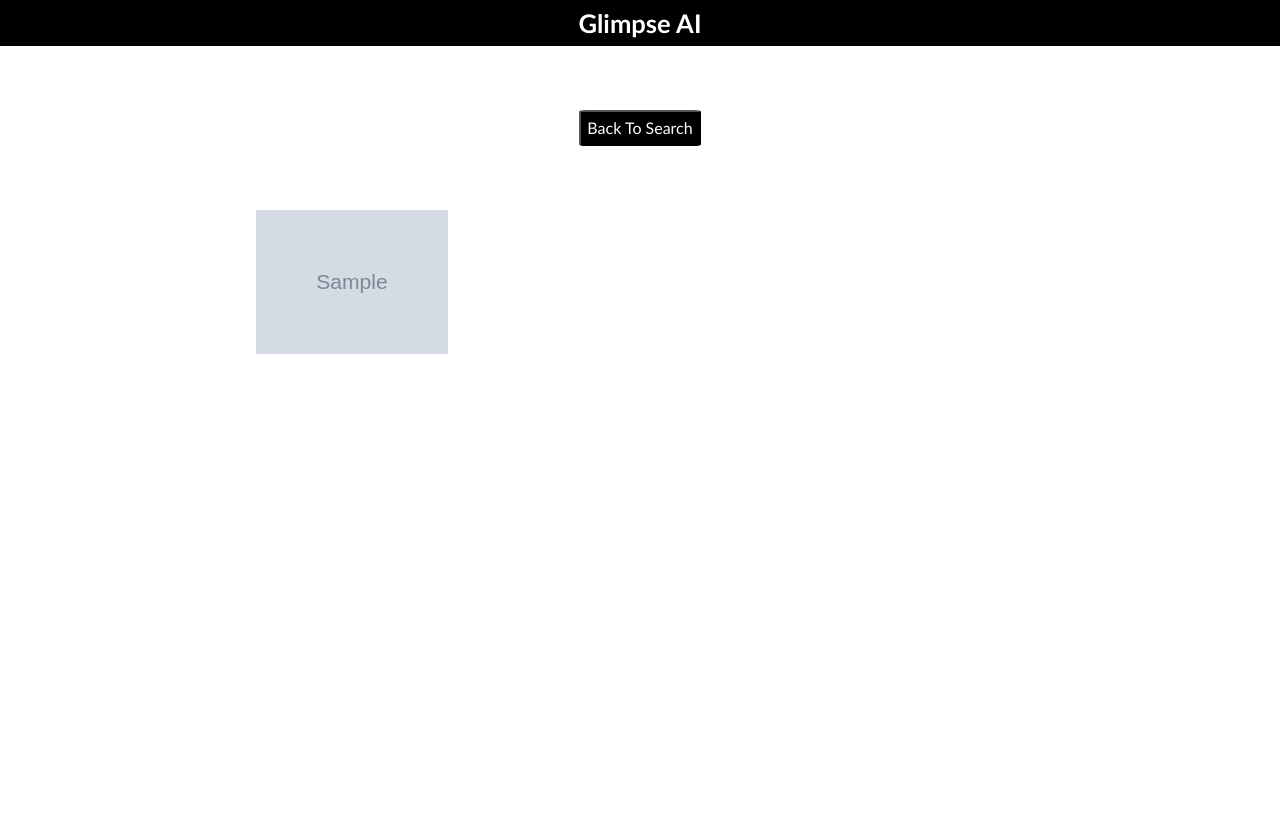
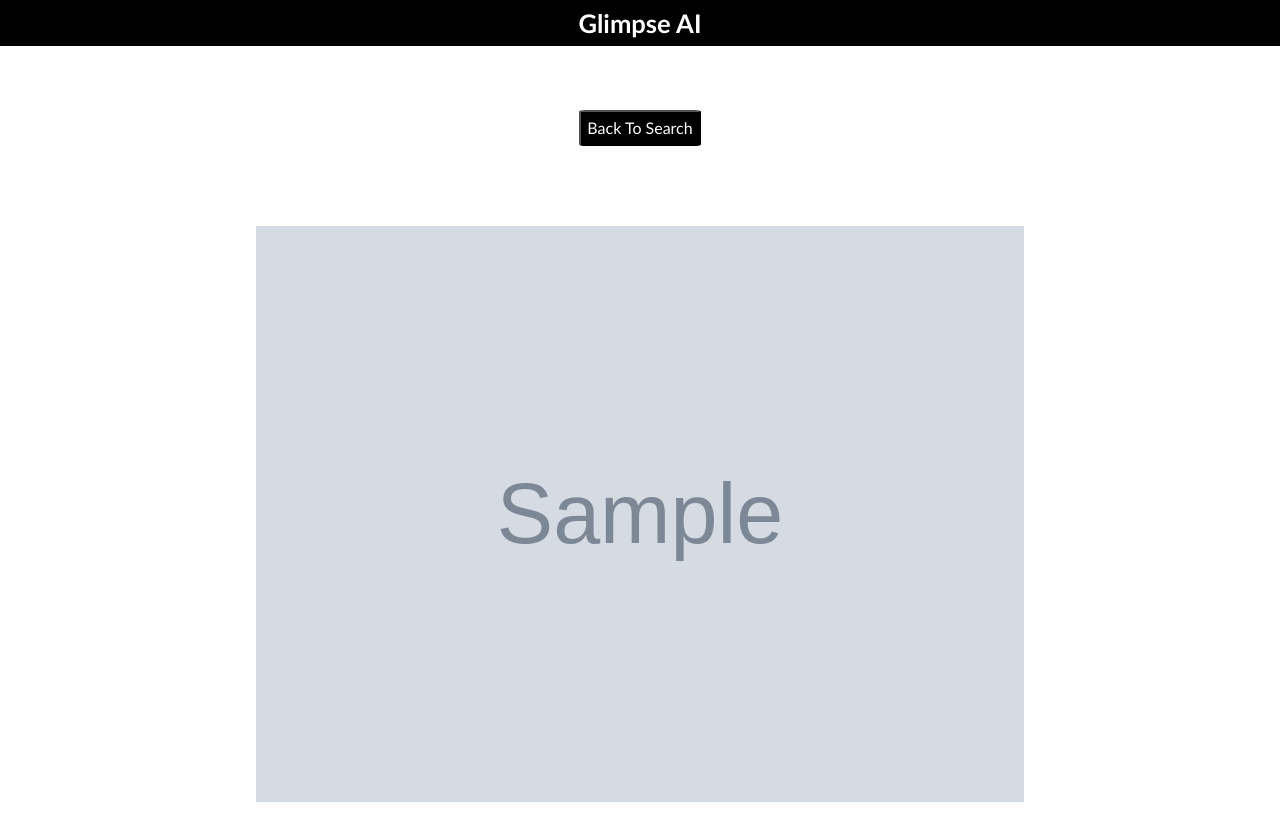
Before and after one commit to i9shubham/GlimpseAI, a Node server app: template Public/views/new.pug in a window 1280 px wide. Before the commit the page ends 354 px from the top, so only its background shows below. Run offline with Node 20, Linux system fonts and the light colour scheme; the template is opened without the code that fills it: most values are stand-ins (such as "Sample title", 1, 10 or a date in 2020); grey boxes marked "Sample" are stand-in pictures.

Commit message:
style fixed

```diff
--- a/Public/style.css
+++ b/Public/style.css
@@ -3,7 +3,7 @@
     padding: 0;
     font-size: 2vh;
     font-family: 'Gill Sans', 'Gill Sans MT', Calibri, 'Trebuchet MS', sans-serif;
-    overflow: hidden;
+    overflow-x: hidden;
 }
 
 .heading {
@@ -55,14 +55,6 @@ button {
     border-radius: 5%;
 }
 
-#images {
-    display: flex;
-}
-
-#images img {
-    width: 10vw;
-}
-
 .backToSearch {
     display: flex;
     justify-content: center;
@@ -70,12 +62,13 @@ button {
 }
 
 #images {
-    width: 60%;
+    width: 60vw;
     height: auto;
-    margin: 5% 20% 0;
+    margin: 5% 20vw 0;
     display: block;
 }
 
 #images img {
-    width: 15vw;
+    width: 100%;
+    margin: 2vh 0;
 }
```
